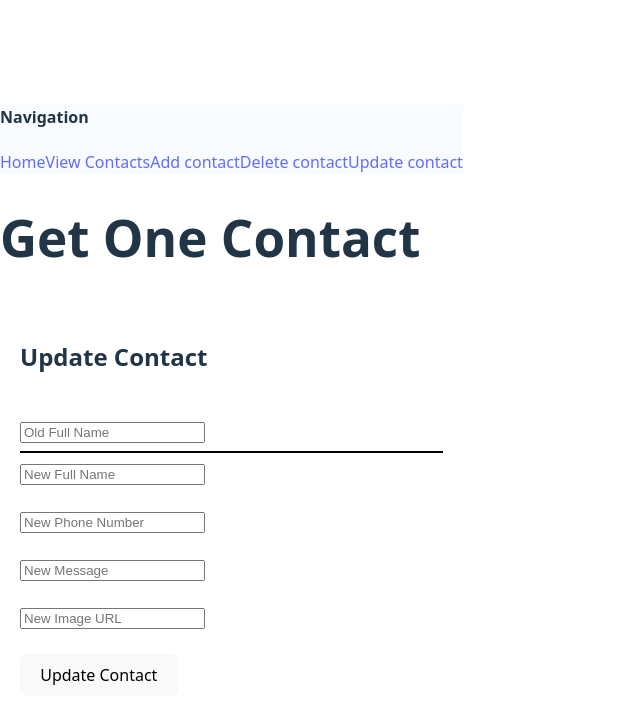
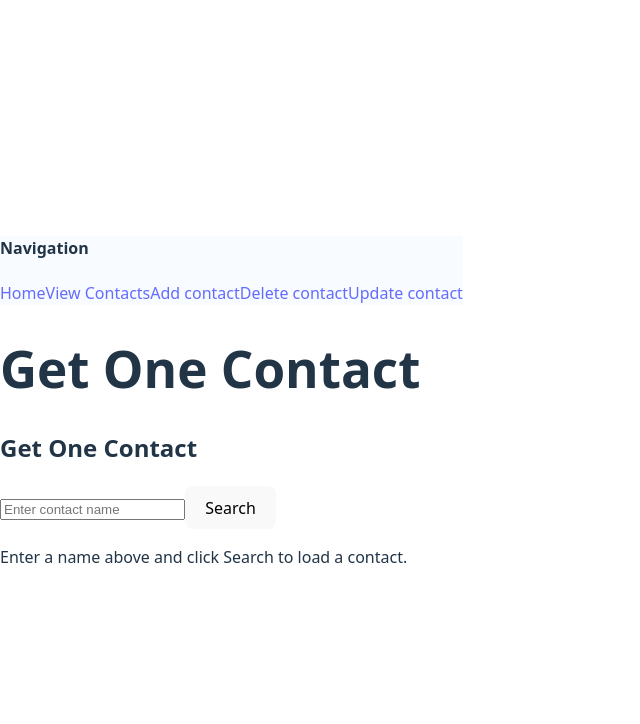
Before and after one commit to TheKingofHearts777/cs3870_frontend, a React (Vite) app: page /getOne in a window 1280 px wide. Shown: the top 724 px of the page, without its empty margins (0-640 px from the left). Built offline with nearby package versions, Linux system fonts and the light colour scheme; the HTML template or start-up script is replaced by a standard one.

Commit message:
update frontend properly

```diff
--- a/src/AddContact.jsx
+++ b/src/AddContact.jsx
@@ -17,7 +17,7 @@ export default function AddContact() {
         }
 
         try {
-            const res = await fetch("http://localhost:8081/contacts", {
+            const res = await fetch("https://cs3870-backend-tjpk.onrender.com/contacts", {
                 method: "POST",
                 headers: {
                     "Content-Type": "application/json",
--- a/src/App.jsx
+++ b/src/App.jsx
@@ -4,6 +4,7 @@ import Layout from "./navigation/Layout.jsx";
 import AddContact from './AddContact.jsx';
 import DeleteContact from './DeleteContact.jsx';
 import UpdateContact from './UpdateContact.jsx';
+import GetOne from './GetOne.jsx';
 
 function App() {
   const Home = () => <p>Welcome.</p>;
@@ -34,7 +35,7 @@ function App() {
           />
           <Route
             path="/getOne"
-            element={<Layout title="Get One Contact"><UpdateContact /></Layout>}
+            element={<Layout title="Get One Contact"><GetOne /></Layout>}
           />
           {/* default */}
           <Route path="*" element={<Navigate to="/" replace />} />
--- a/src/DeleteContact.jsx
+++ b/src/DeleteContact.jsx
@@ -14,7 +14,7 @@ function DeleteContact() {
         try {
             const encodedName = encodeURIComponent(trimmedName);
             console.log("EncodeURIComponent :", encodedName);
-            const res = await fetch(`http://localhost:8081/contacts/${encodedName}`, {
+            const res = await fetch(`https://cs3870-backend-tjpk.onrender.com/contacts/${encodedName}`, {
                 method: "DELETE",
             });
             const data = await res.json().catch(() => null);
--- a/src/GetOne.jsx
+++ b/src/GetOne.jsx
@@ -1,6 +1,6 @@
 import { useState } from "react";
 
-const GetOne = () => {
+export default function GetOne() {
     const [query, setQuery] = useState("");
     const [contact, setContact] = useState(null);
     const [loading, setLoading] = useState(false);
@@ -21,13 +21,13 @@ const GetOne = () => {
 
         try {
             // Try a dedicated endpoint first: /contacts/:name
-            const resp = await fetch(`http://localhost:8081/contacts/${encodeURIComponent(name)}`);
+            const resp = await fetch(`https://cs3870-backend-tjpk.onrender.com/contacts/${encodeURIComponent(name)}`);
             if (resp.ok) {
                 const data = await resp.json();
                 setContact(data);
             } else {
                 // Fallback: fetch all contacts and do a client-side match
-                const allResp = await fetch("http://localhost:8081/contacts");
+                const allResp = await fetch("https://cs3870-backend-tjpk.onrender.com/contacts");
                 if (!allResp.ok) throw new Error("Failed to fetch contacts");
                 const all = await allResp.json();
                 const found = all.find(
@@ -118,5 +118,3 @@ const GetOne = () => {
         </div>
     );
 };
-
-export default GetOne;
--- a/src/UpdateContact.jsx
+++ b/src/UpdateContact.jsx
@@ -21,7 +21,7 @@ export default function UpdateContact() {
         try {
             // Fetch current contact from DB
             const getRes = await fetch(
-                `http://localhost:8081/contacts/${encodeURIComponent(oldNameTrim)}`
+                `https://cs3870-backend-tjpk.onrender.com/contacts/${encodeURIComponent(oldNameTrim)}`
             );
             const existing = await getRes.json().catch(() => null);
 
@@ -39,7 +39,7 @@ export default function UpdateContact() {
             };
 
             const res = await fetch(
-                `http://localhost:8081/contacts/${encodeURIComponent(oldNameTrim)}`,
+                `https://cs3870-backend-tjpk.onrender.com/contacts/${encodeURIComponent(oldNameTrim)}`,
                 {
                     method: "PUT",
                     headers: {
```
